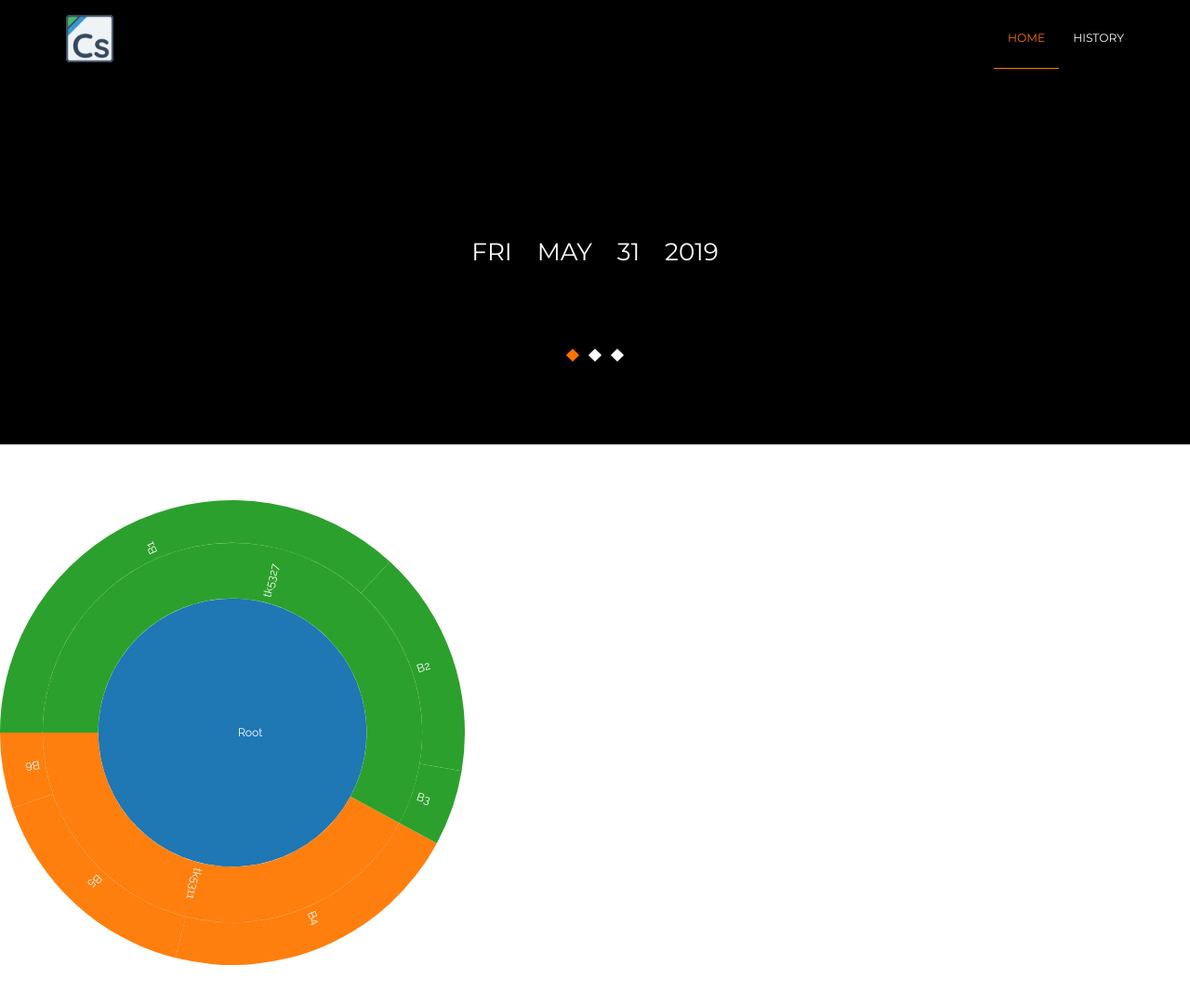
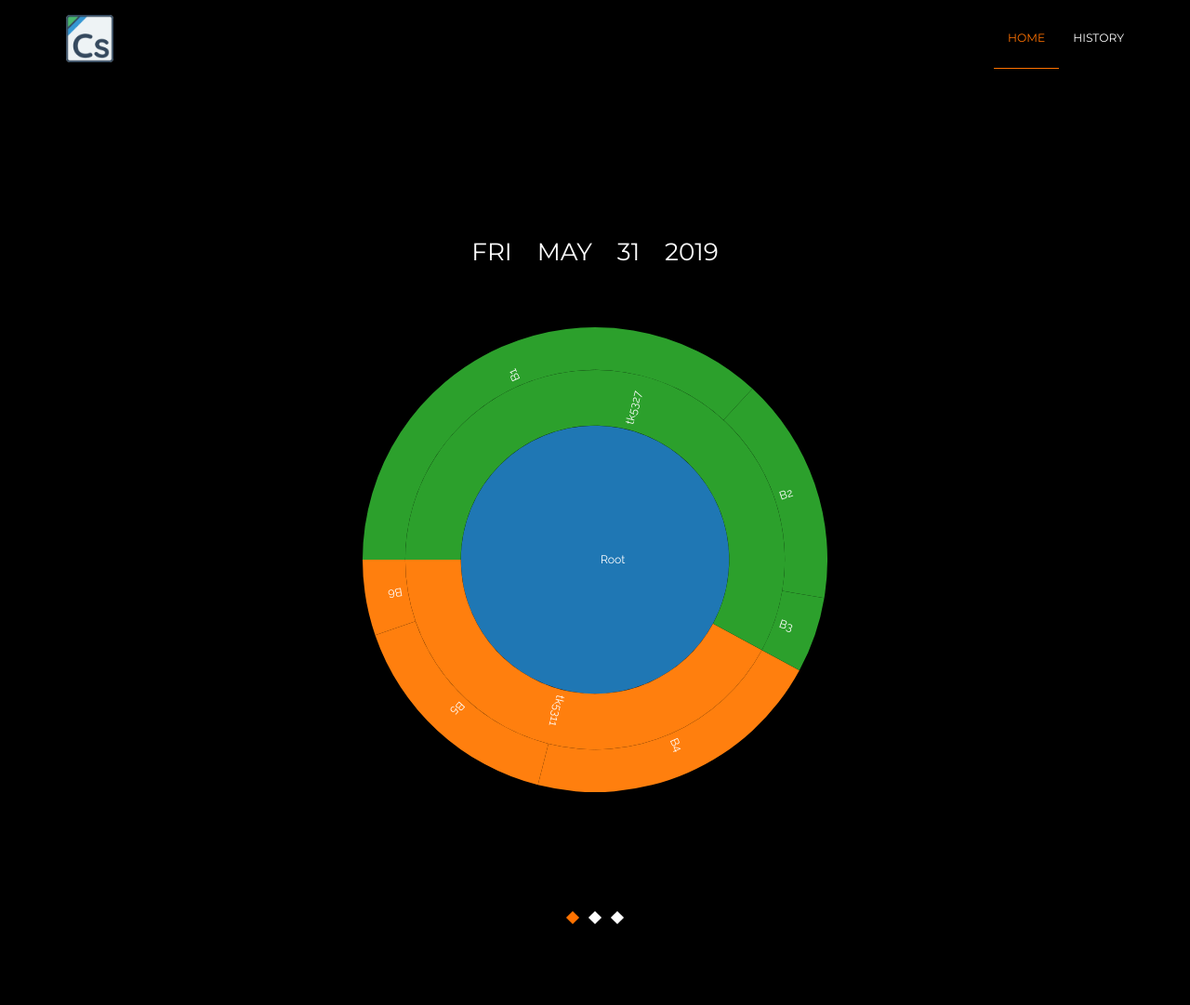
Before and after one commit to CAD-Integrity/CAD-Integrity.github.io, a plain HTML site: page index.html in a window 1280 px wide. Shown: the whole page at 93% size. Drawn offline with nearby package versions, Linux system fonts and the light colour scheme.

Commit message:
Update index.html

```diff
--- a/index.html
+++ b/index.html
@@ -113,7 +113,7 @@
          var y = d3.scale.sqrt().range([0, radius]);
          var color = d3.scale.category10();
 
-         var svg = d3.select("body").append("svg")
+         var svg = d3.select("#FinChart").append("svg")
            .attr("width", width)
            .attr("height", height)
            .append("g").attr("transform", "translate(" + width / 2 + "," + (height / 2 + 10) + ") rotate(-90 0 0)");
```
